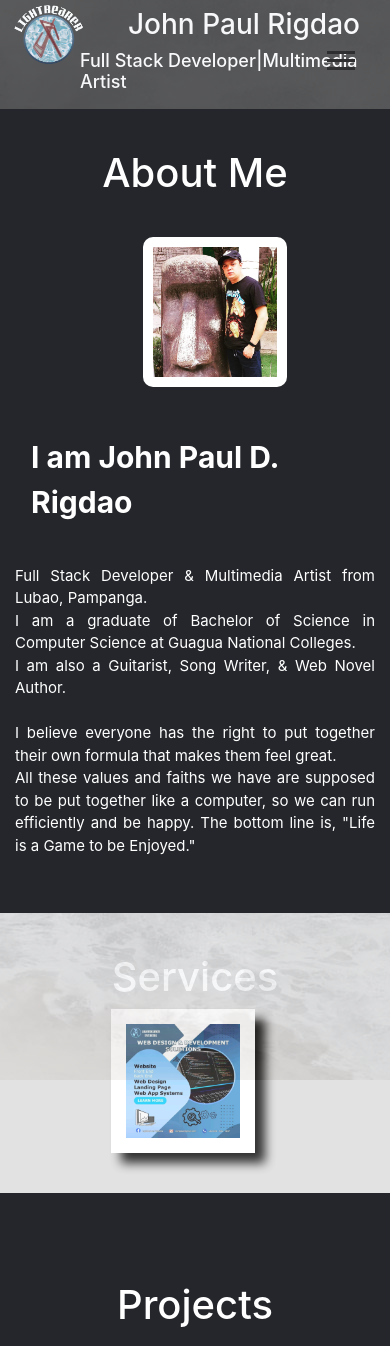
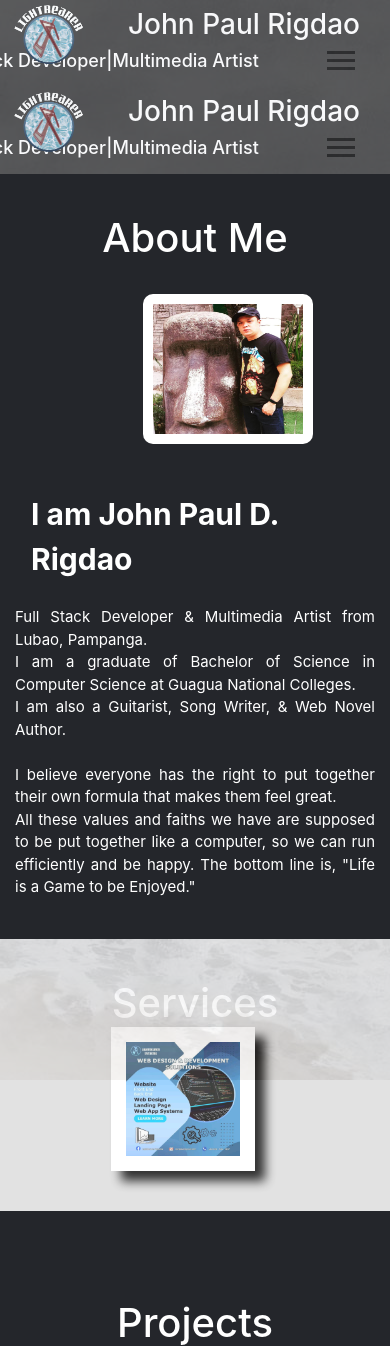
Before and after one commit to jprigdao0716/my-portfolio, a PHP site: page / in a window 390 px wide. Shown: the top 1346 px of the page. Run offline with PHP 8.4, Linux system fonts and the light colour scheme; some libraries are stand-ins or nearby versions.

Commit message:
Update index.php

```diff
--- a/index.php
+++ b/index.php
@@ -18,6 +18,226 @@
     <script src="jquery-input-mask-phone-number.js"></script>
 </head>
 <body>
+
+	<style>
+
+.navbar-collapse{
+	margin-left: -10rem;
+}
+
+.navbar-collapse li{
+	margin-left: -10rem;
+
+}
+
+.navbar{
+	background-color: #333;
+}
+
+nav .navbar-toggler{
+	margin-left: 23rem;
+}
+
+.navbar-collapse li :hover{
+   text-decoration: underline;
+  -webkit-text-decoration-color: red; /* Safari */
+   text-decoration-thickness: 30%;
+   text-decoration-color: whitesmoke;
+}
+
+.holder .fa{
+	position: absolute;
+	margin-left: -30rem;
+	top: 2rem;
+}
+
+.rowcount{
+	color: red;
+	font-weight: bold;
+	font-size: 20px;
+	position: absolute;
+	margin-left: -28rem;
+	top: -1rem;
+}
+
+.holder .disabled{
+	display: none;
+}
+
+div h3, h5{
+
+	margin-left: 10px;
+	color: white;
+}
+
+.img8{
+	position: absolute;
+	margin-top: 0rem;
+}
+
+
+@media screen and (max-width: 600px) {
+
+	.avatar{
+		margin-top: -1rem;
+		width: 170px;
+		height: 150px;
+	}
+
+		.navbar-collapse li :hover{
+		 color: red;
+		}
+
+
+
+	.rowcount{
+
+		color: red;
+		font-weight: bold;
+		font-size: 20px;
+		position: absolute;
+		left: 29rem;
+		top: 8rem;
+
+}
+
+.holder .fa{
+	position: absolute;
+	margin-left: 24rem;
+	top: 14rem;
+}
+
+.holder{
+	display: none;
+}
+
+nav h3{
+	margin-left: 8rem;
+}
+
+.titleholder{
+
+	margin-left: -6rem;
+	position: relative;
+	color: white;
+}
+
+.titleholder h3{
+	margin-left: 13rem;
+	position: relative;
+	color: white
+}
+
+.titleholder h5{
+	font-size: 18px;
+}
+
+
+nav .menu-btn{
+		margin-top: 1rem;
+        margin-left: -10rem;
+    }
+
+
+.img8{
+	position: absolute;
+	margin-left: 4rem;
+	margin-top: -1rem;
+}
+
+.navbar-toggler-icon{
+	transition: 0.8s ease;
+	transform: translate(-50%,-50%);
+}
+
+.menu-btn {
+        position: absolute;
+        z-index: 3;
+        right: 35px;
+        top: 35px;
+        cursor: pointer;
+        transition: all 0.8s ease-out;
+    }
+
+    /* Styling the hamburger lines */
+    .menu-btn .btn-line {
+        width: 28px;
+        height: 3px;
+        margin: 0 0 5px 0;
+        background: black;
+        transition: all 0.8s ease-out;
+    }
+
+    /* Adding transform to the X */
+    .menu-btn.close {
+        transform: rotate(180deg);
+    }
+
+    /* Styling the three lines
+        to make it an X */
+    .menu-btn.close .btn-line:nth-child(1) {
+        transform: rotate(45deg) translate(5px, 5px);
+    }
+
+    .menu-btn.close .btn-line:nth-child(2) {
+        opacity: 0;
+    }
+
+    .menu-btn.close .btn-line:nth-child(3) {
+        transform: rotate(-45deg) translate(7px, -6px);
+    }
+
+	    /* Styling the position of the menu icon */
+		nav {
+        position: fixed;
+        top: 0;
+        width: 100%;
+        opacity: 0.9;
+        visibility: hidden;
+    }
+
+    nav {
+        visibility: visible;
+    }
+
+    .navbar-collapse li{
+        padding-top: 15px;
+        transition: 0.8s ease;
+
+    }
+
+}
+
+</style>
+<header>
+<nav class="navbar navbar-expand-lg navbar-light bg-black">
+<div class="titleholder">
+<img src="includes/Lightbearer Logo 3.png" class="img8" style="width: 130px">
+	<h3>John Paul Rigdao</h3>
+  <h5>Full Stack Developer|Multimedia Artist</h5></div>
+  <!-- <button class="navbar-toggler" type="button" data-toggle="collapse" data-target="#navbarSupportedContent" aria-controls="navbarSupportedContent" aria-expanded="false" aria-label="Toggle navigation">
+  </button> -->
+
+  <div class="menu-btn">
+            <div class="btn-line"></div>
+            <div class="btn-line"></div>
+            <div class="btn-line"></div>
+  </div>
+
+  <!-- <span class="navbar-toggler-icon"></span> -->
+
+  <div class="collapse navbar-collapse" id="navbarSupportedContent">
+    <ul class="navbar-nav mr-auto">
+                <li class="nav-item"><a href="#home">Services</a></li>
+                <li class="nav-item"><a href="#about">Portfolio</a></li>
+                <li class="nav-item"><a href="#contact">Contact</a></li>
+            </ul>
+
+
+         </div>
+  </div>
+</nav>
+        </nav>
 
     <section id="aboutme" style="background-color: #24262b;">
         <div class="container">
```
